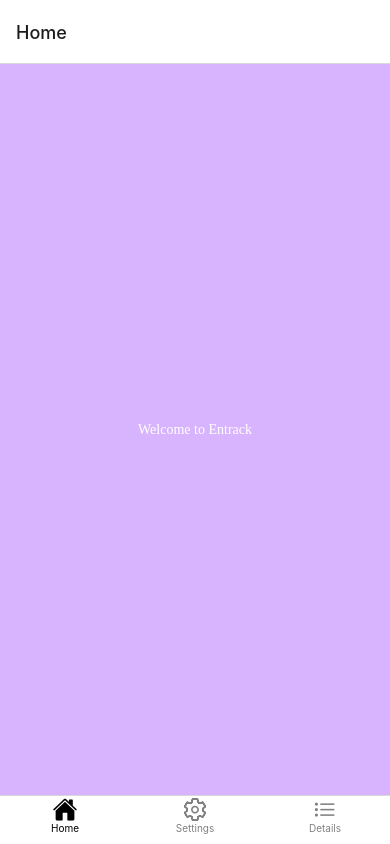
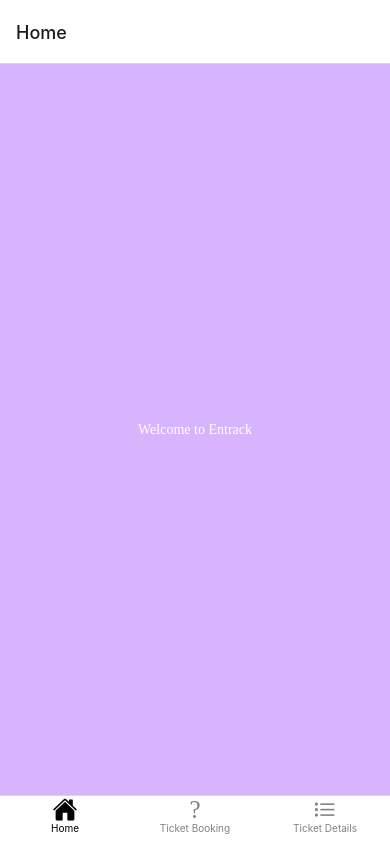
Before and after one commit to Southeastern-Louisiana-University/cmps383-2023-sp-p03-cmps383-2023-sp-p03-g08, a React Native app in the folder SP23-P03-Mobile/: screen / in a window 390 px wide. Built offline with nearby package versions, Linux system fonts and the light colour scheme.

Commit message:
Changing names and adding other fixes

```diff
--- a/SP23-P03-Mobile/navigation/MainContainer.js
+++ b/SP23-P03-Mobile/navigation/MainContainer.js
@@ -7,13 +7,13 @@
 
 //Screens
 import HomeScreen from './screens/HomeScreen';
-import SettingsScreen from './screens/SettingsScreen';
+import BookingScreen from './screens/BookingScreen';
 import DetailsScreen from './screens/DetailsScreen';
 
 //Screen names
 const homeName = 'Home';
-const detailsName = 'Details';
-const settingName = 'Settings';
+const detailsName = 'Ticket Details';
+const bookingName = ' Ticket Booking';
 
 const Tab = createBottomTabNavigator();
 
@@ -31,8 +31,8 @@
                             iconName = focused ? 'home' : 'home-outline';
                         } else if (rn === detailsName) {
                             iconName = focused ? 'list' : 'list-outline';
-                        } else if (rn === settingName) {
-                            iconName = focused ? 'settings' : 'settings-outline';
+                        } else if (rn === bookingName) {
+                            iconName = focused ? 'ticket' : 'ticket-outline';
                         }
                         return <Ionicons name={iconName} size={size} color={color} />;
                     },
@@ -47,7 +47,7 @@
             >
 
                 <Tab.Screen name={homeName} component={HomeScreen} />
-                <Tab.Screen name={settingName} component={SettingsScreen} />
+                <Tab.Screen name={bookingName} component={BookingScreen} />
                 <Tab.Screen name={detailsName} component={DetailsScreen} />
 
 
--- a/SP23-P03-Mobile/navigation/screens/SettingsScreen.js
+++ b/SP23-P03-Mobile/navigation/screens/BookingScreen.js
@@ -1,11 +1,11 @@
 import React from 'react';
 import { StyleSheet, View, Text } from 'react-native';
 
-export default function SettingsScreen({ navigation }) {
+export default function BookingScreen({ navigation }) {
     return (
         <View style={styles.container}>
             <Text onPress={() => navigation.navigate('Home')} style={styles.baseText}>
-                Settings Screen
+                Ticket Booking Screen
             </Text>
         </View>
     );
--- a/SP23-P03-Mobile/navigation/screens/DetailsScreen.js
+++ b/SP23-P03-Mobile/navigation/screens/DetailsScreen.js
@@ -6,7 +6,7 @@
         <View style={styles.container}>
             <Text
                 onPress={() => navigation.navigate('Home')}
-                style={styles.baseText}> Details Screen</Text>
+                style={styles.baseText}>  Ticket Details Screen</Text>
 
         </View>
     )
--- a/SP23-P03-Mobile/package.json
+++ b/SP23-P03-Mobile/package.json
@@ -3,7 +3,7 @@
   "version": "1.0.0",
   "main": "node_modules/expo/AppEntry.js",
   "scripts": {
-    "start": "set EXPO_PACKAGER_PROXY_URL=http://9970-147-174-75-101.ngrok.io && expo start",
+    "start": "set EXPO_PACKAGER_PROXY_URL=http://5f3d-2600-1702-3a50-2990-4cb7-921e-3009-ee34.ngrok.io && expo start",
     "android": "expo start --android",
     "ios": "expo start --ios",
     "web": "expo start --web"
```
